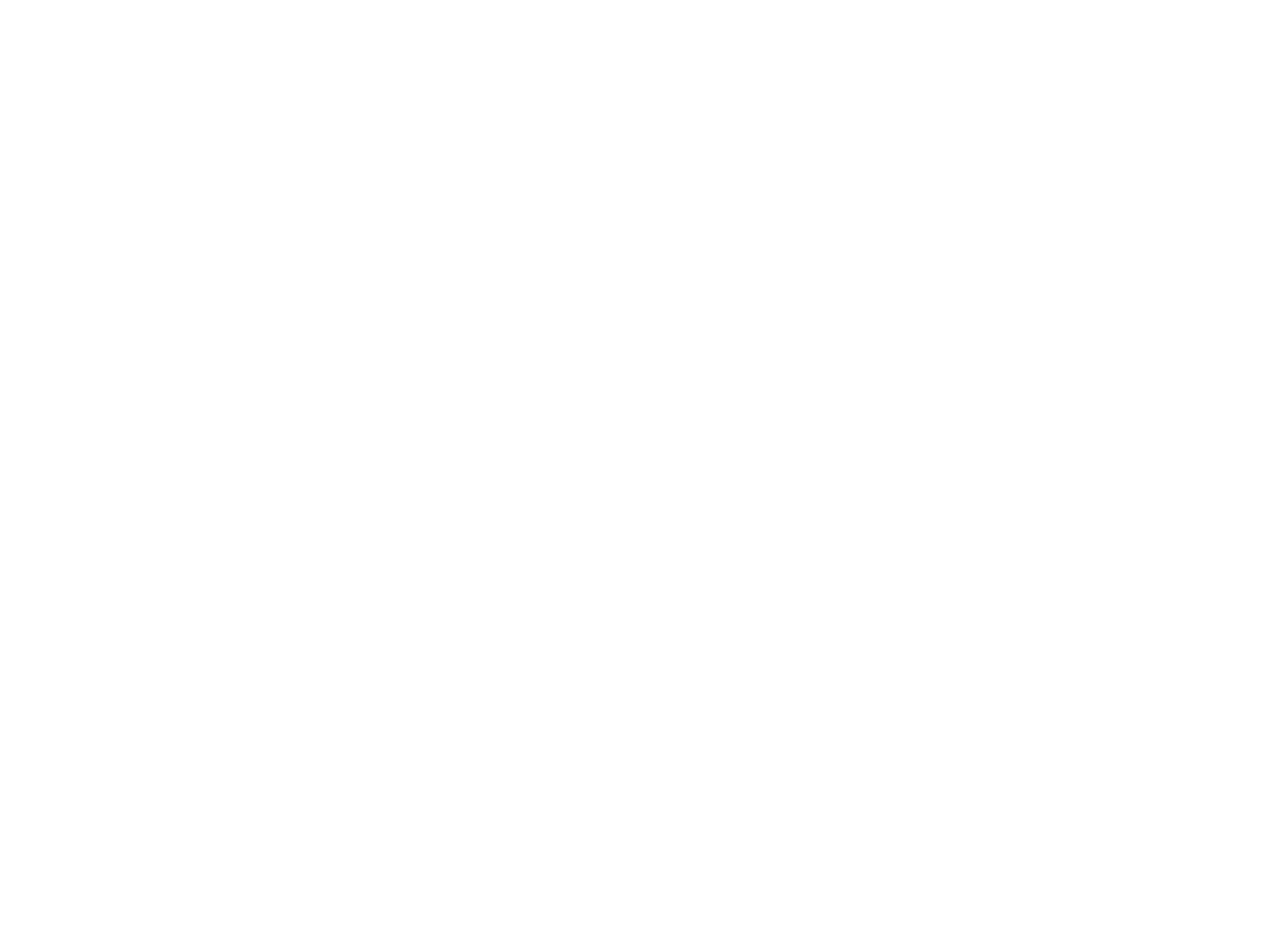
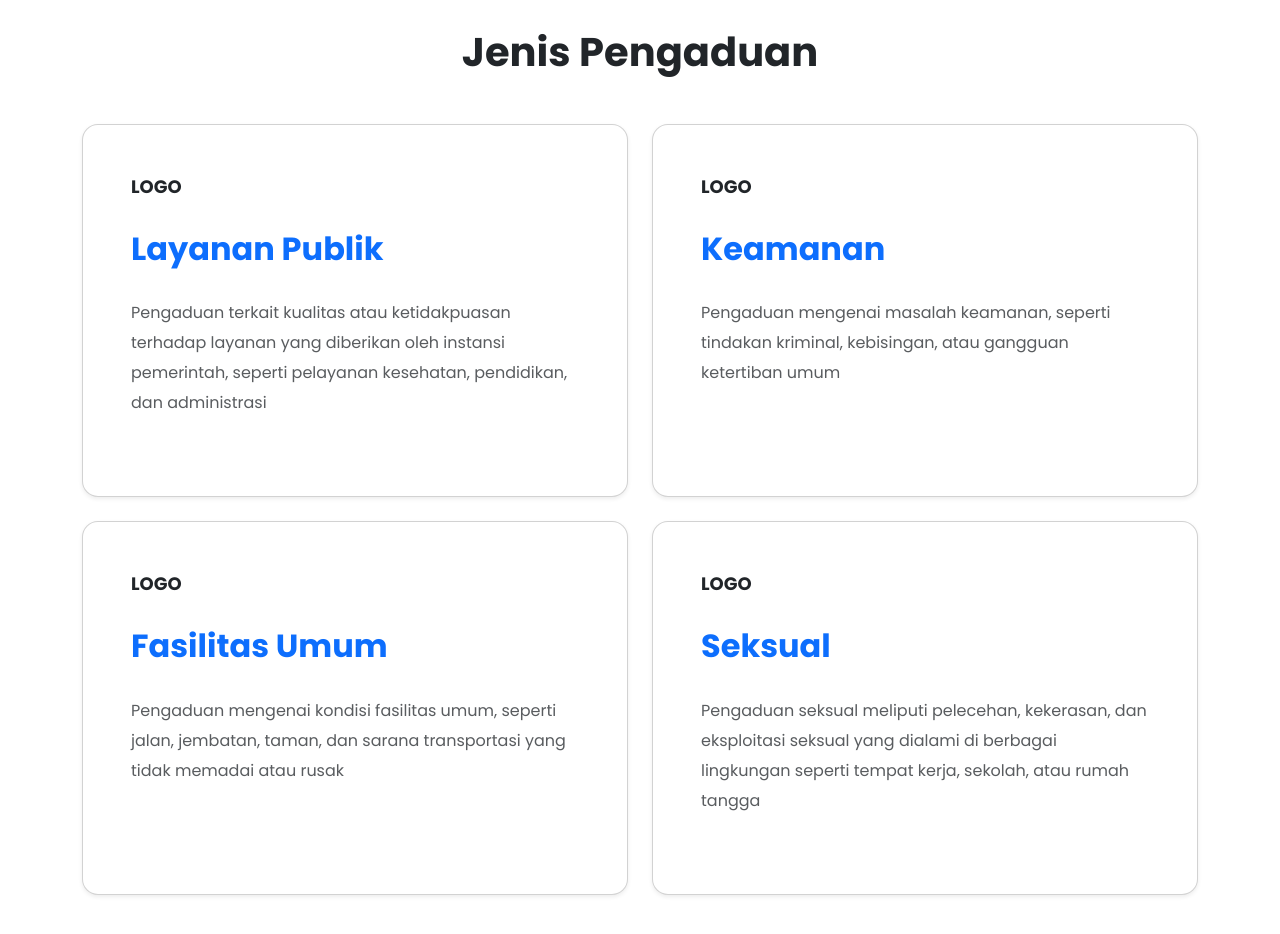
Before and after one commit to AnandaGalangSaputra/pengaduan-masyarakat-kelompok11, a Vue app: page / in a window 1280 px wide. Shown: the part 1620-2554 px from the top of the page. Before the commit the page ends 1600 px from the top, so only its background shows below. Built offline with nearby package versions, Linux system fonts and the light colour scheme.

Commit message:
Jenis Layanan

```diff
--- a/src/assets/main.css
+++ b/src/assets/main.css
@@ -13,11 +13,17 @@
 
 :root {
  --blue-color : #4B70F5;
+ --bg-blue : #4B70F5;
+
  --grey-color : #EAEAEA;
 }
 
 .blue-color{
  color: var(--blue-color);
+}
+
+.bg-blue{
+  background-color: var(--bg-blue);
 }
 
 .bg-grey{
--- a/src/components/icons/Card.vue
+++ b/src/components/icons/Card.vue
@@ -15,6 +15,7 @@
         judul: String,
         deskripsi: String,
     },
+
 };
 </script>
 
--- a/src/views/Home.vue
+++ b/src/views/Home.vue
@@ -2,12 +2,14 @@
 import BlackButtonOutline from "@/components/BlackButtonOutline.vue";
 import BlueButton from "../components/BlueButton.vue";
 import Tentang from "../views/Tentang.vue";
+import Jenis from "../views/Jenis.vue";
 
 export default {
   components: {
     BlueButton,
     BlackButtonOutline,
-    Tentang
+    Tentang,
+    Jenis
 
   },
 };
@@ -127,6 +129,7 @@
 
   </section>
   <Tentang />
+  <Jenis />
 
 
 </template>
--- /dev/null
+++ b/src/views/Jenis.vue
@@ -0,0 +1,65 @@
+<template>
+  <div class="container py-5">
+    <h1 class="text-center mb-5 fw-bold">Jenis Pengaduan</h1>
+    <div class="row g-4 justify-content-center">
+      <div
+        class="col-md-6 d-flex justify-content-center"
+        v-for="(layanan, index) in layananList"
+        :key="index"
+      >
+        <Card
+          :judul="layanan.judul"
+          :deskripsi="layanan.deskripsi"
+          class="card"
+        />
+      </div>
+    </div>
+  </div>
+</template>
+
+<script>
+import Card from '@/components/icons/Card.vue';
+
+export default {
+  name: 'JenisPengaduan',
+  components: {
+    Card
+  },
+  data() {
+    return {
+      layananList: [
+        {
+          judul: "Layanan Publik",
+          deskripsi: "Pengaduan terkait kualitas atau ketidakpuasan terhadap layanan yang diberikan oleh instansi pemerintah, seperti pelayanan kesehatan, pendidikan, dan administrasi",
+        },
+        {
+          judul: "Keamanan",
+          deskripsi: "Pengaduan mengenai masalah keamanan, seperti tindakan kriminal, kebisingan, atau gangguan ketertiban umum",
+        },
+        {
+          judul: "Fasilitas Umum",
+          deskripsi: "Pengaduan mengenai kondisi fasilitas umum, seperti jalan, jembatan, taman, dan sarana transportasi yang tidak memadai atau rusak",
+        },
+        {
+          judul: "Seksual",
+          deskripsi: "Pengaduan seksual meliputi pelecehan, kekerasan, dan eksploitasi seksual yang dialami di berbagai lingkungan seperti tempat kerja, sekolah, atau rumah tangga",
+        },
+      ],
+    };
+  },
+};
+</script>
+
+<style scoped>
+.bg-primary {
+  background-color: #4d6efd !important;
+}
+
+.card {
+    width: 640px;
+    height: 243px;
+    background-color: #ffff !important;
+
+}
+
+</style>
```
Also changed, not shown: index.html (line endings or trailing spaces).
